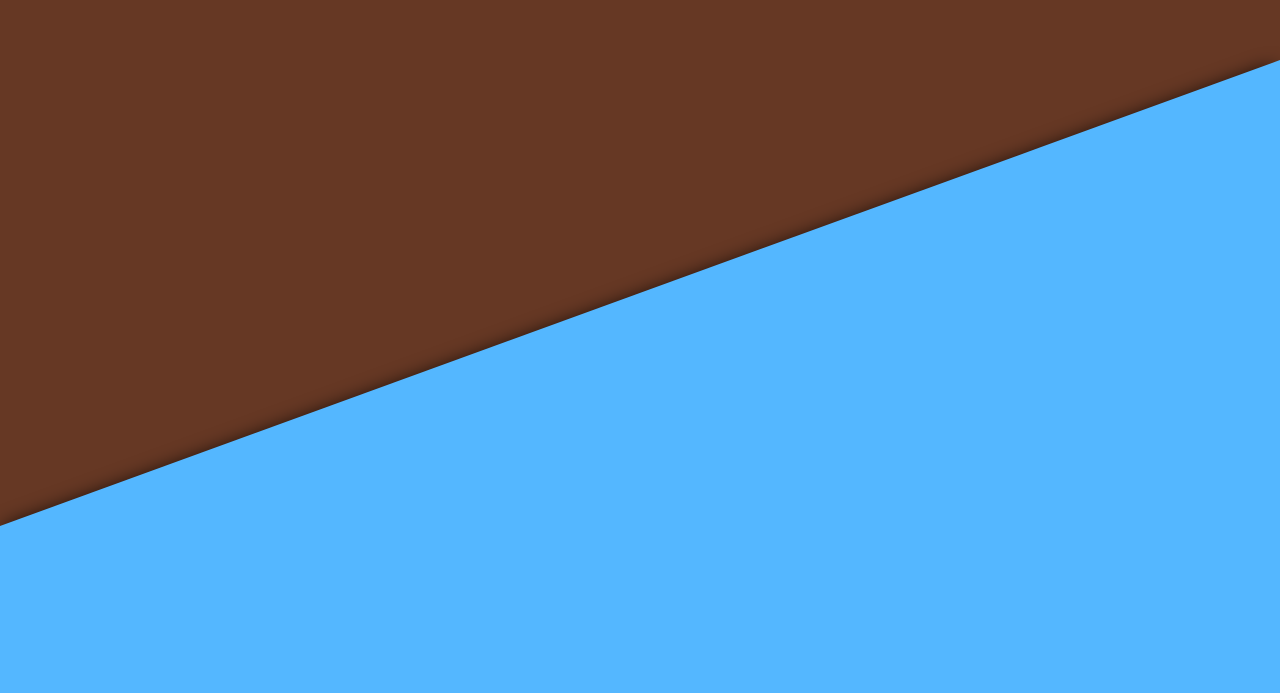
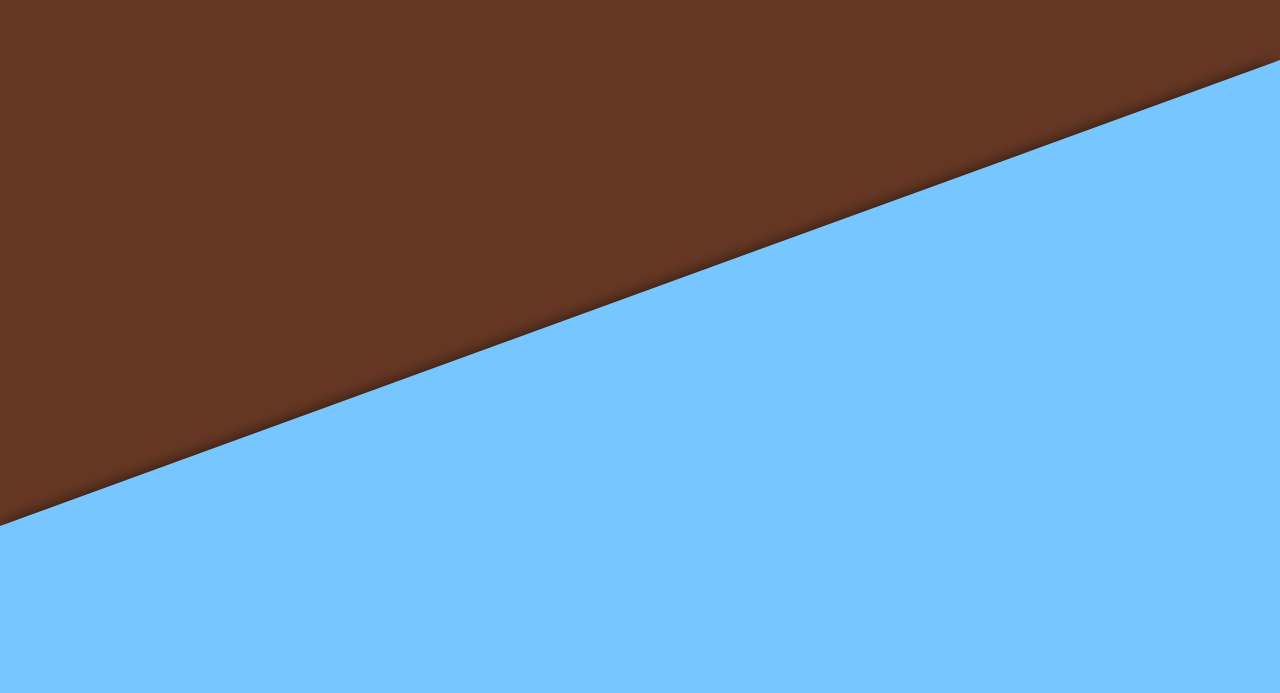
Before and after one commit to Turkey-Labs/turkey-labs.github.io, a plain HTML site: page index.html in a window 1280 px wide. Shown: the part 107-800 px from the top of the page. Drawn offline with Linux system fonts and the light colour scheme.

Commit message:
lighter blue

```diff
--- a/css/main.css
+++ b/css/main.css
@@ -79,7 +79,7 @@ body {
     -ms-transform: skewY(-20deg); /* IE 9 */
     -webkit-transform: skewY(-20deg); /* Safari */
     transform: skewY(-20deg);
-    background:#54B7FF;
+    background:#78C6FF;
     box-shadow: 0px 0px 20px -5px black;
 }
 
```
